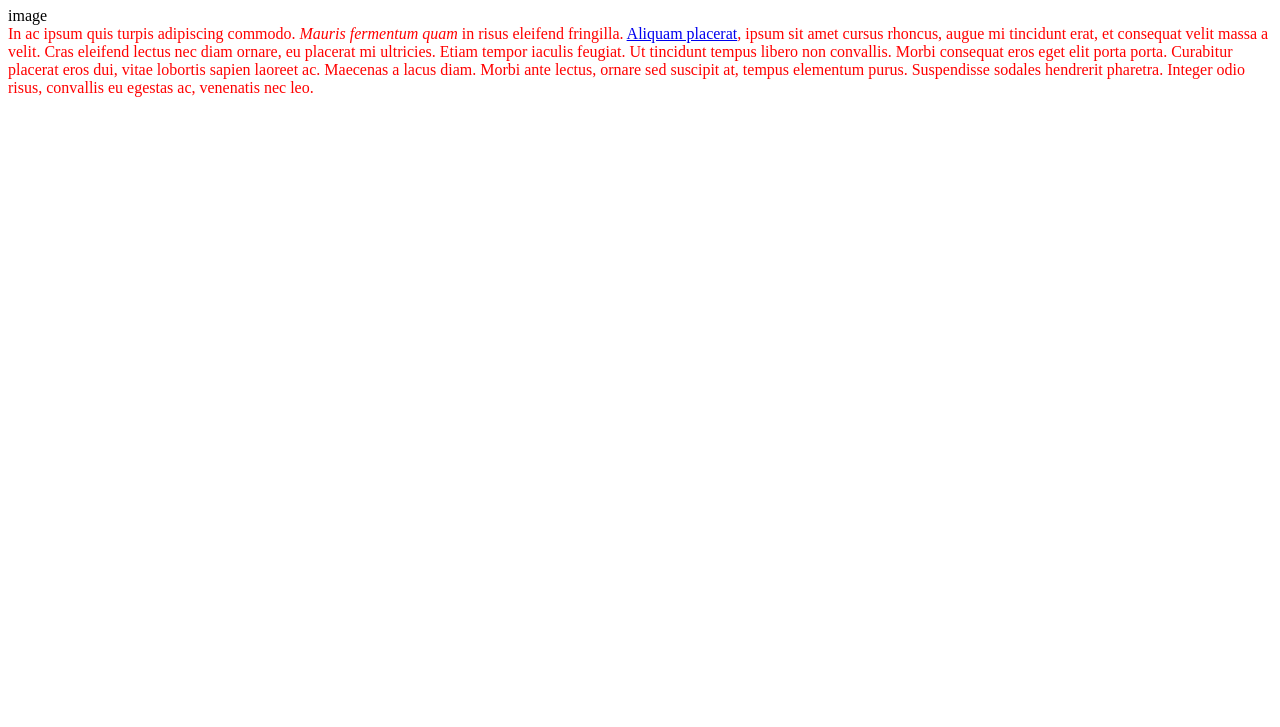
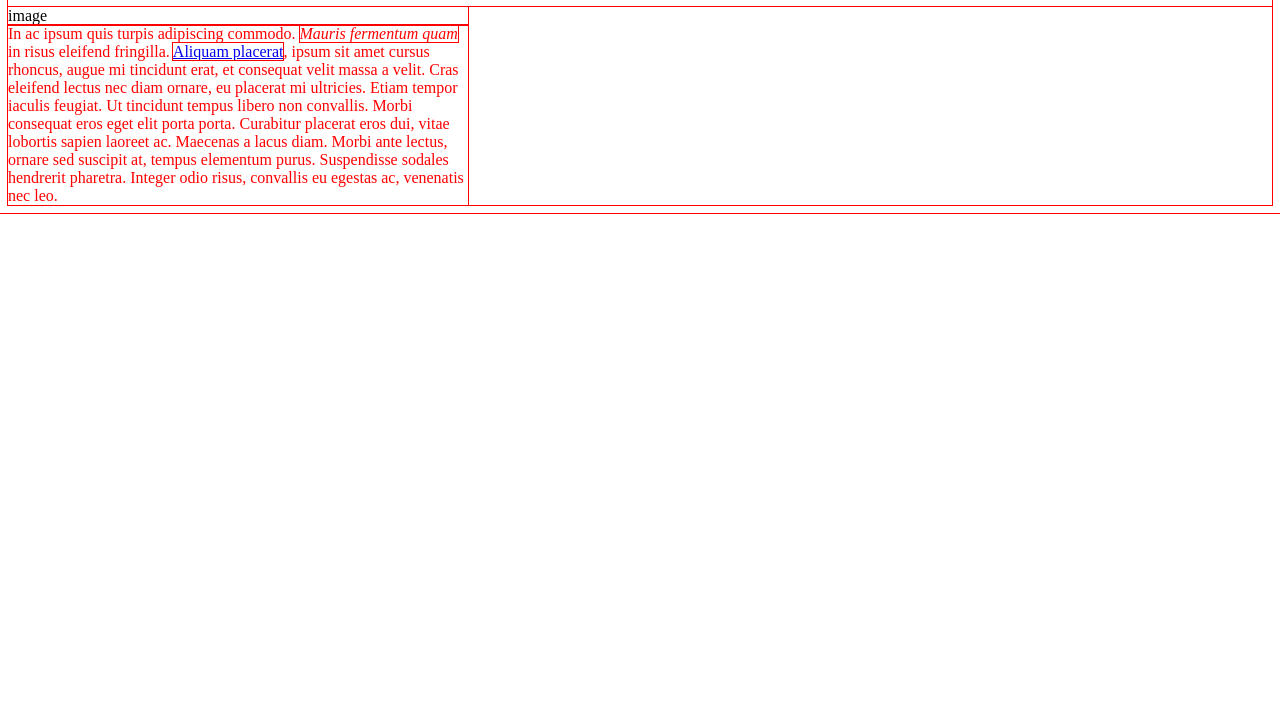
Before and after one commit to leopoldkwok/Front-End-Web-Developer-Nanodegree, a plain HTML site: page courses/01 Intro to HTML and CSS/06 The Box Revisited/index.html in a window 1280 px wide. Shown: the part 73-800 px from the top of the page. Drawn offline with Linux system fonts and the light colour scheme.

Commit message:
Amended the box revisited with max-width

```diff
--- a/courses/01 Intro to HTML and CSS/06 The Box Revisited/style.css
+++ b/courses/01 Intro to HTML and CSS/06 The Box Revisited/style.css
@@ -1,8 +1,16 @@
 * {
-	-webkit-boxing-sizing: border-box;
-	-moz-box-sizing: border-box;
-	-ms-box-sizing: border-box;
-	box-sizing: border-box;
+   outline: 1px solid red !important;
+}
+* {
+    -webkit-box-sizing: border-box;
+    -moz-box-sizing: border-box;
+    -ms-box-sizing: border-box;
+    box-sizing: border-box;
+}
+
+
+.screenshot {
+	max-width: 460px;
 }
 
 p {
@@ -12,4 +20,5 @@
 
 .description {
 	color: red;
+	max-width: 460px;
 }
```
